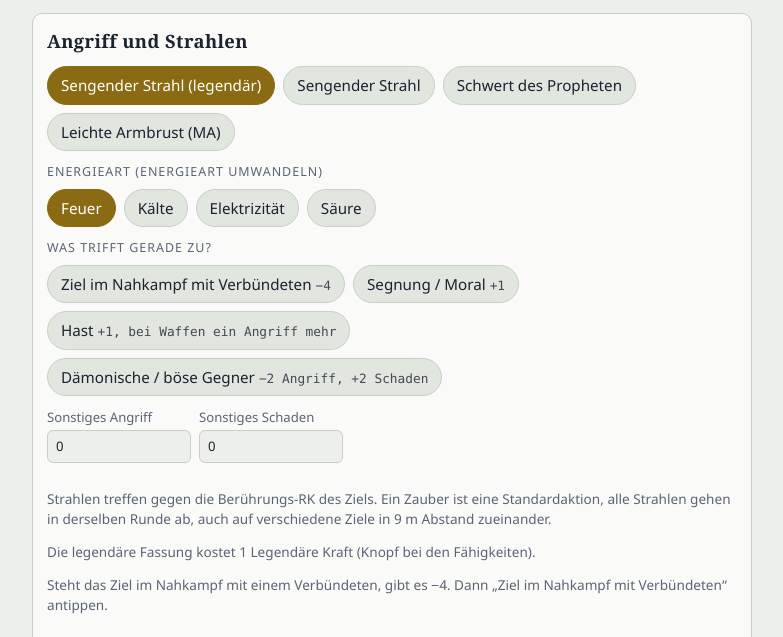
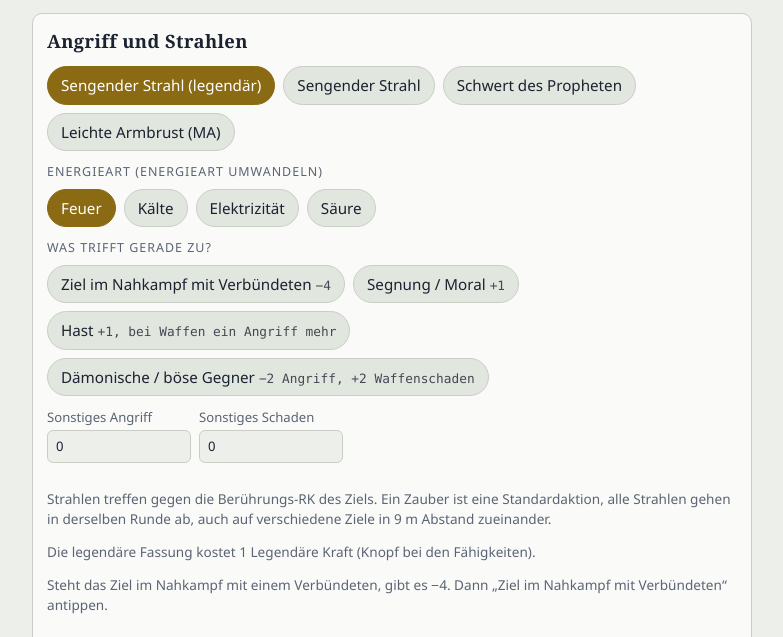
Before and after one commit to Rollenspielgruppe-privat/Rollenspielgruppe, a plain HTML site: page wuerfelhelfer-eran.html in a window 1280 px wide. Shown: the part 137-774 px from the top of the page, without its empty margins (248-1031 px from the left). Drawn offline with Linux system fonts and the light colour scheme.

Commit message:
Add files via upload

```diff
--- a/wuerfelhelfer-eran.html
+++ b/wuerfelhelfer-eran.html
@@ -254,7 +254,7 @@ const SITS=[
   {k:'bless',t:'Segnung / Moral',h:'+1'},
   {k:'haste',t:'Hast',h:'+1, bei Waffen ein Angriff mehr'},
   {k:'prone',t:'Ich liege',h:'−4 Nahkampf',melee:true},
-  {k:'evil',t:'Dämonische / böse Gegner',h:'−2 Angriff, +2 Schaden'}
+  {k:'evil',t:'Dämonische / böse Gegner',h:'−2 Angriff, +2 Waffenschaden'}
 ];
 const EVIL={'Initiative':2,'Zähigkeit':2,'Heimlichkeit':-2,'Diplomatie':-4};
 const chkB=c=>(+c.b)+((S.sits.evil&&EVIL[c.name])||0);
@@ -278,7 +278,7 @@ function compute(){
   const x=+$('xAtk').value||0;add(x,'Sonstiges');
   const base=mods.reduce((a,b)=>a+b[0],0);
   let dm=[];const addD=(v,t)=>{if(v)dm.push([v,t])};
-  addD(Math.floor(S.st*w.strMul),'Stärke');addD(w.rays?0:w.enh,'Verbesserung');addD(w.flat||0,'fest');if(on('evil'))addD(2,'gegen Böse');addD(+$('xDmg').value||0,'Sonstiges');
+  addD(Math.floor(S.st*w.strMul),'Stärke');addD(w.rays?0:w.enh,'Verbesserung');addD(w.flat||0,'fest');if(on('evil')&&!w.rays)addD(2,'gegen Böse');addD(+$('xDmg').value||0,'Sonstiges');
   const stat=dm.reduce((a,b)=>a+b[0],0);
   const type=w.energy?S.energy:'';
   let list=[];let hints=[];
```
